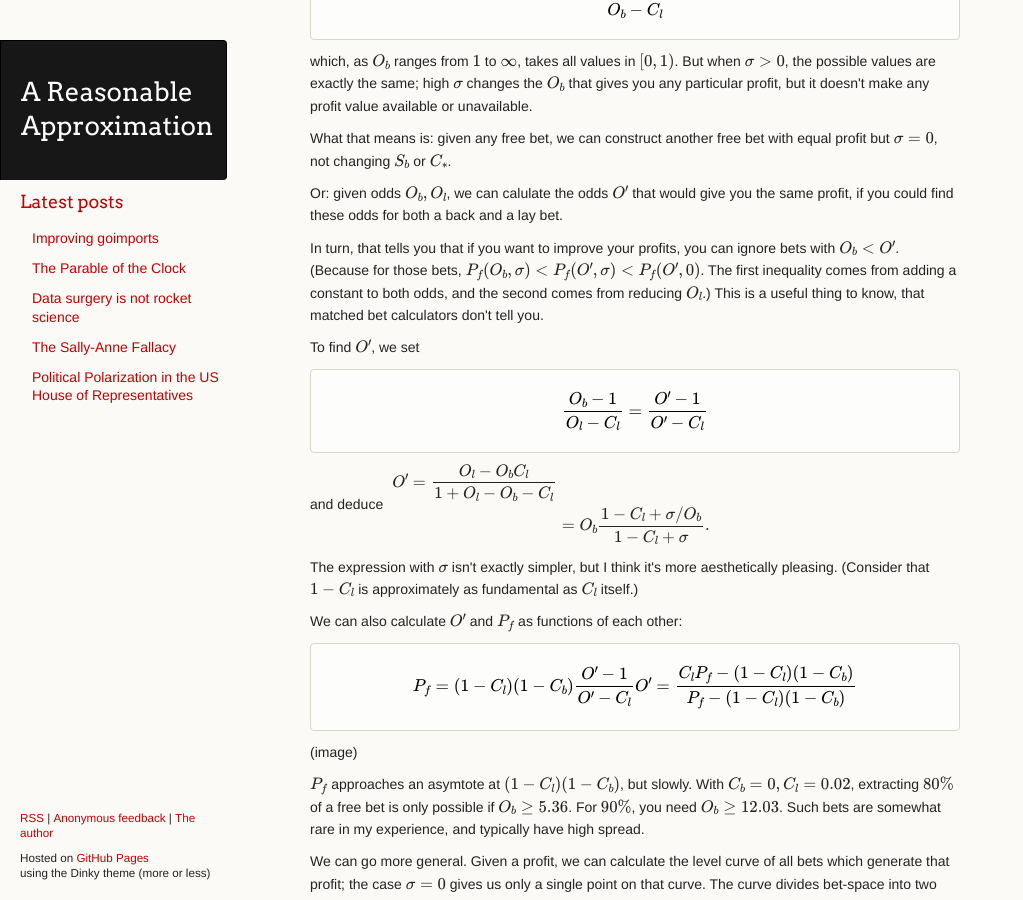
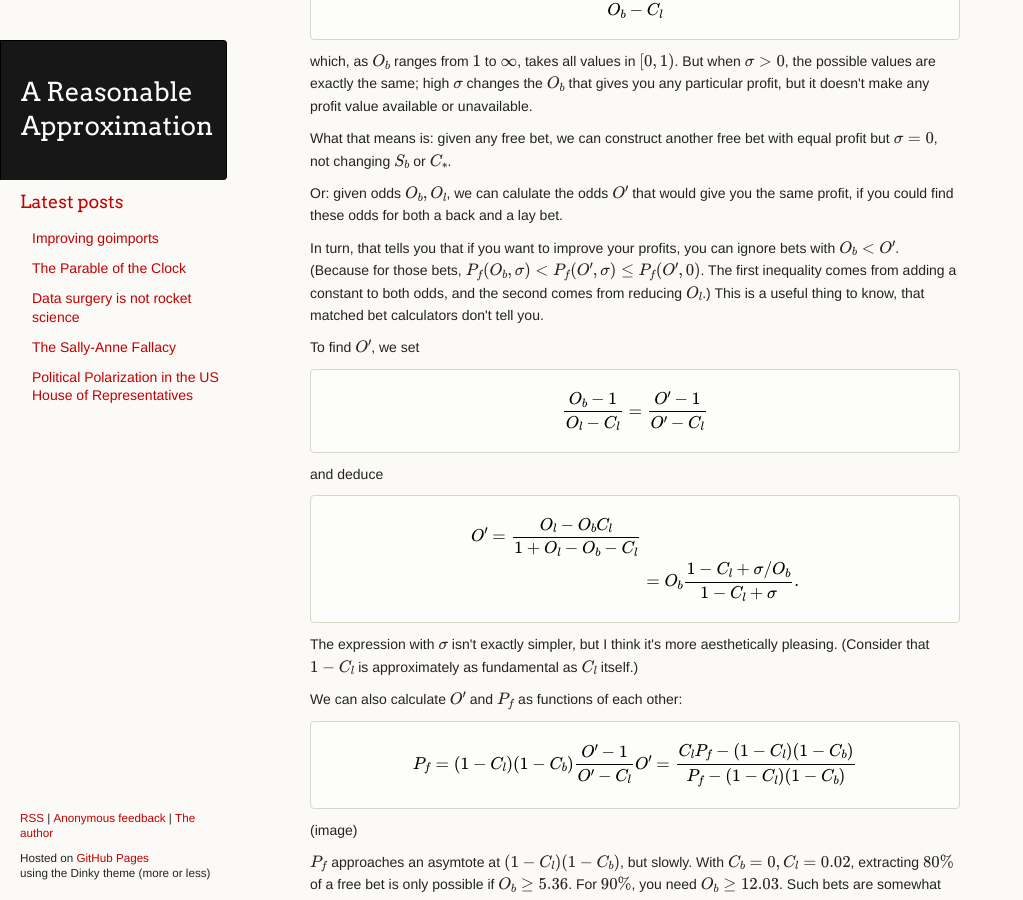
Before and after one commit to ChickenProp/chickenprop.github.com, a Jekyll site: the page built from drafts/matched-betting.md, in a window 1280 px wide and 900 px high, scrolled down 4777 px. Shown: the whole window, without its empty margins (0-1023 px from the left). Built offline with Jekyll 4.4.1, drawn with Linux system fonts in a browser that asks for light colours; nearby versions of some CDN libraries; formulas are drawn with MathJax 3; comment, search, counter and statistics services are not loaded.

Commit message:
Editing.

```diff
--- a/drafts/matched-betting.md
+++ b/drafts/matched-betting.md
@@ -147,13 +147,14 @@
 
 Or: given odds $O_b, O_l$, we can calulate the odds $O'$ that would give you the same profit, if you could find these odds for both a back and a lay bet.
 
-In turn, that tells you that if you want to improve your profits, you can ignore bets with $O_b < O'$. (Because for those bets, $P_f(O_b, σ) < P_f(O', σ) < P_f(O', 0)$. The first inequality comes from adding a constant to both odds, and the second comes from reducing $O_l$.) This is a useful thing to know, that matched bet calculators don't tell you.
+In turn, that tells you that if you want to improve your profits, you can ignore bets with $O_b < O'$. (Because for those bets, $P_f(O_b, σ) < P_f(O', σ) ≤ P_f(O', 0)$. The first inequality comes from adding a constant to both odds, and the second comes from reducing $O_l$.) This is a useful thing to know, that matched bet calculators don't tell you.
 
 To find $O'$, we set
 
     $$ { O_b - 1 \over O_l - C_l } = { O' - 1 \over O' - C_l } $$
 
 and deduce
+
     $$ \begin{align*}
         O' = { O_l - O_bC_l \over 1 + O_l - O_b - C_l } \\
           &= O_b { 1 - C_l + σ/O_b \over 1 - C_l + σ }.
```
